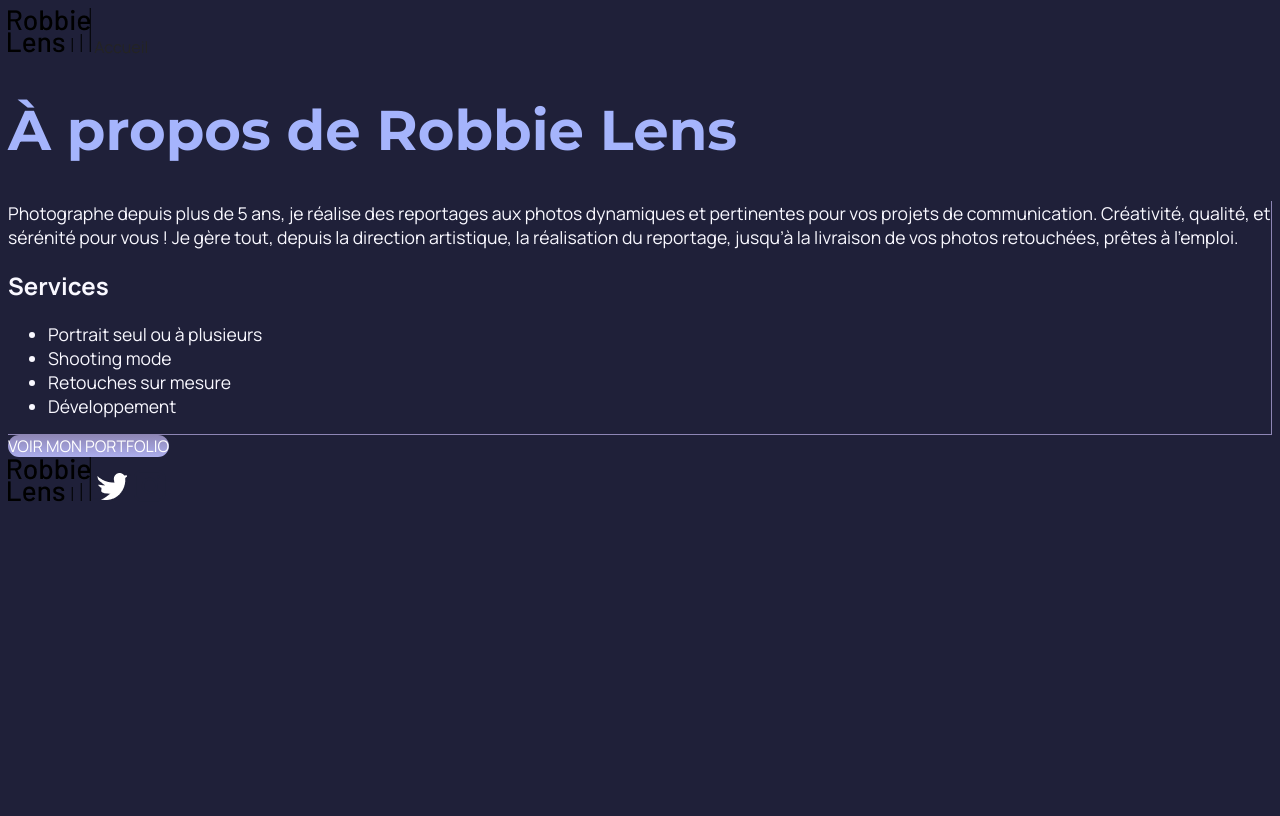
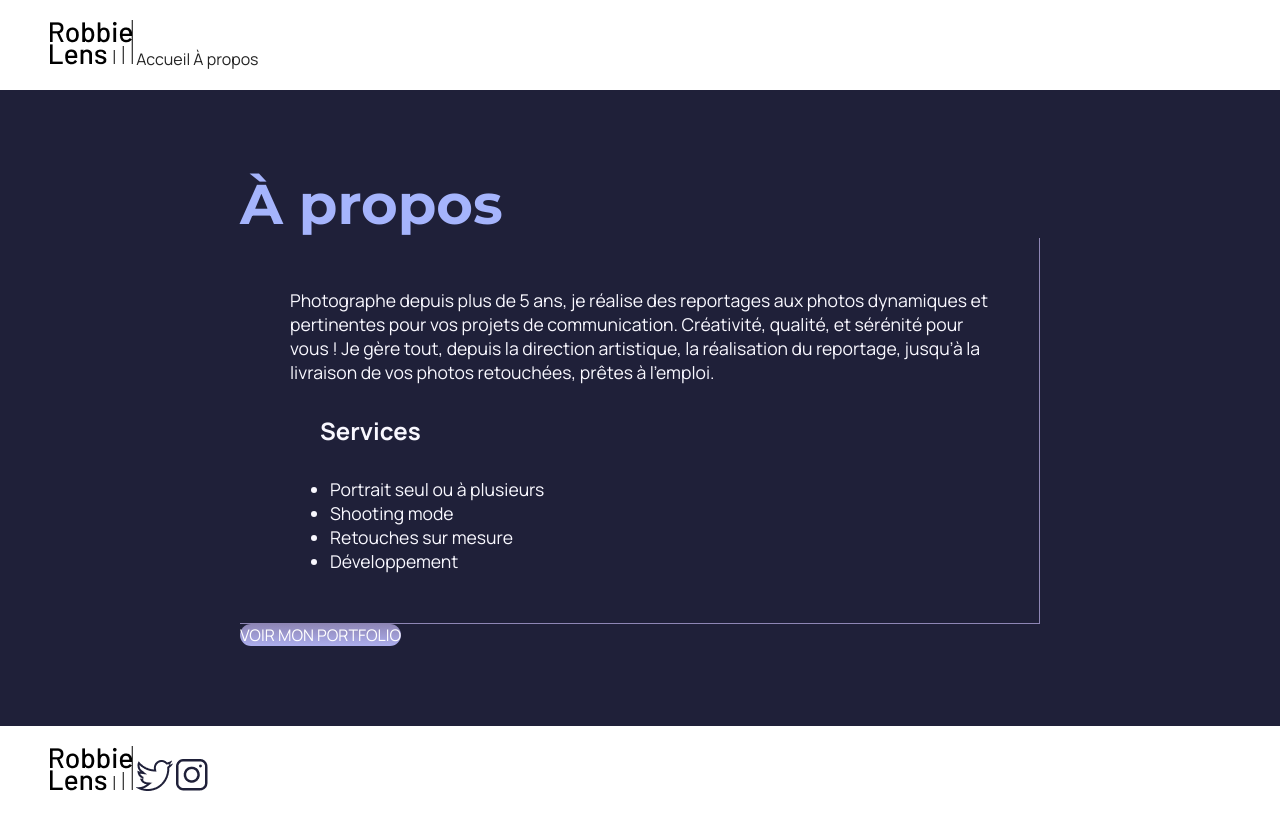
Before and after one commit to JingFERMENT/robbieLensPhotographie, a plain HTML site: page a-propos.html in a window 1280 px wide. Drawn offline with Linux system fonts and the light colour scheme.

Commit message:
box model -v1

```diff
--- a/a-propos.html
+++ b/a-propos.html
@@ -1,6 +1,5 @@
 <!DOCTYPE html>
 <html lang="fr">
-
   <head>
     <meta charset="UTF-8" />
     <meta name="viewport" content="width=device-width, initial-scale=1.0" />
@@ -12,18 +11,22 @@
     <link rel="preconnect" href="https://fonts.gstatic.com" crossorigin />
     <link
       href="https://fonts.googleapis.com/css2?family=Manrope:wght@200..800&family=Montserrat:ital,wght@0,100..900;1,100..900&display=swap"
-    rel="stylesheet" />
+      rel="stylesheet"
+    />
   </head>
 
   <body>
     <header>
       <nav>
-      <a href="index.html" class="line-icone"><img src="images/logo.png" alt="Logo Robbie Lens" /></a>
+        <a href="index.html" class="line-icone"
+          ><img src="images/logo.png" alt="Logo Robbie Lens"
+        /></a>
         <a href="index.html">Accueil</a>
+        <a href="a-propos.html">À propos</a>
       </nav>
     </header>
     <main>
-    <h1>À propos de Robbie Lens</h1>
+      <h1>À propos</h1>
       <div class="new_border">
         <p>
           Photographe depuis plus de 5 ans, je réalise des reportages aux photos
@@ -45,12 +48,21 @@
       </div>
     </main>
     <footer>
-    <a href="index.html"><img src="images/logo.png" alt="Logo Robbie Lens" /></a>
-    <a target="_blank" href="https://twitter.com"><img src="images/twitter.png" alt="Logo Twitter"
-        title="Compte Twitter" /></a>
-    <a target="_blank" href="https://www.instagram.com/"><img src="images/instagram.png" alt="Logo Instagram"
-        title="Compte Instagram" /></a>
+      <a href="index.html" class="lien-icone">
+        <img src="images/logo.png" alt="Logo Robbie Lens"
+      /></a>
+      <a target="_blank" href="https://twitter.com"
+        ><img
+          src="images/twitter.png"
+          alt="Logo Twitter"
+          title="Compte Twitter"
+      /></a>
+      <a target="_blank" href="https://www.instagram.com/"
+        ><img
+          src="images/instagram.png"
+          alt="Logo Instagram"
+          title="Compte Instagram"
+      /></a>
     </footer>
   </body>
-
 </html>
--- a/style.css
+++ b/style.css
@@ -1,3 +1,8 @@
+/* réinitialiser les marges par défaut des navigateurs */
+* {
+  margin: 0;
+}
+
 body {
   /* use "body" to apply a defaut style */
   font-family: "Manrope", sans-serif;
@@ -23,6 +28,7 @@ h1 {
 
 h2 {
   color: #f9f8ff;
+  margin: 30px;
 }
 
 li,
@@ -31,7 +37,8 @@ p {
   color: #f9f8ff;
 }
 
-.header, .footer {
+header, footer {
+  padding: 20px 50px;
   background-color: #fff;
 }
 
@@ -58,4 +65,11 @@ a:hover {
 .new_border {
     border-bottom: 1px #8e86b5 solid;
     border-right: 1px #8e86b5 solid;
+    padding: 50px;
 }
+
+main {
+  width: 100vh;
+  margin: auto;
+  padding: 80px;
+}
```
Also changed, not shown: index.html (+1 -1 lines). Lines whose indentation alone changed are shown as unchanged.
